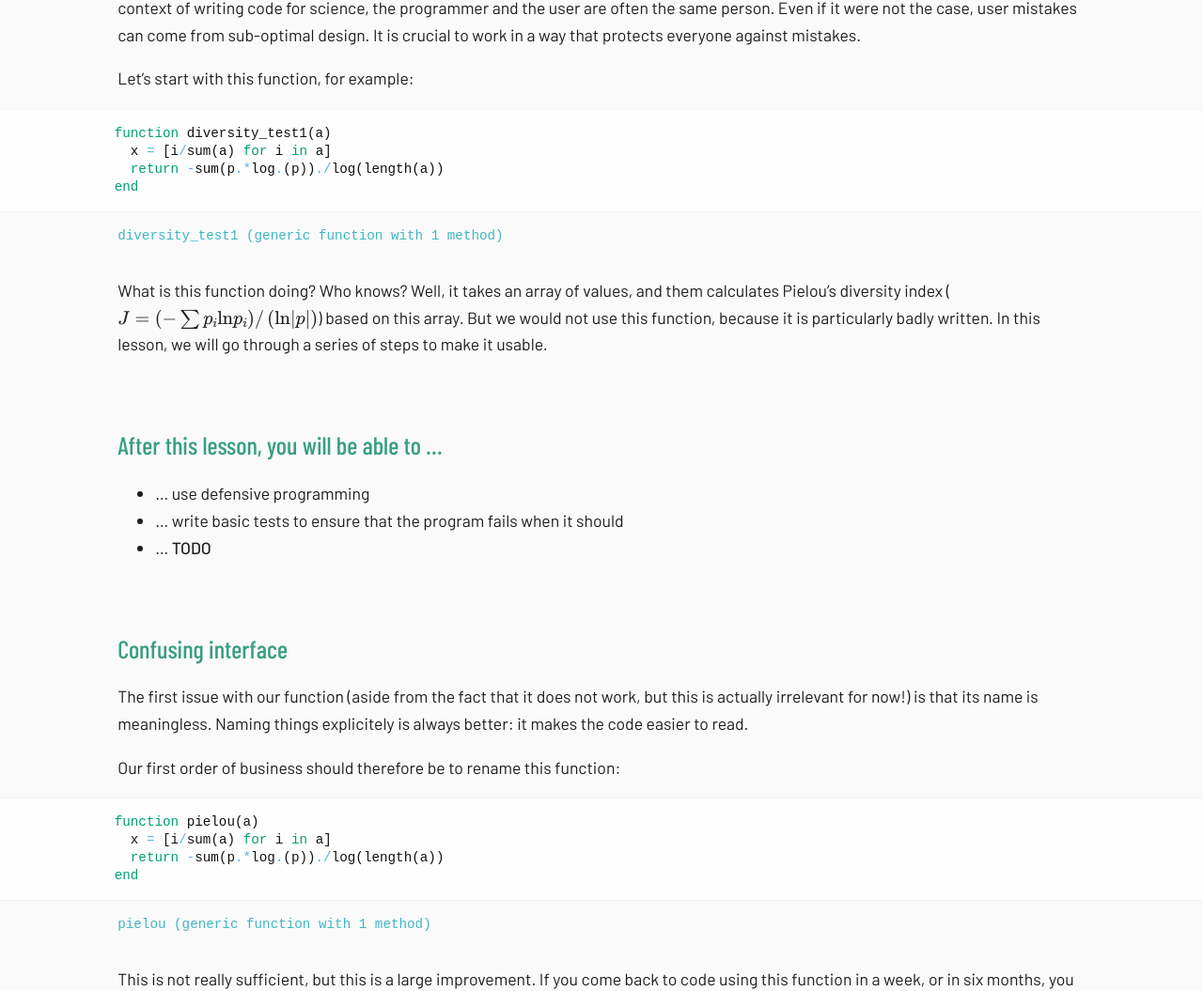
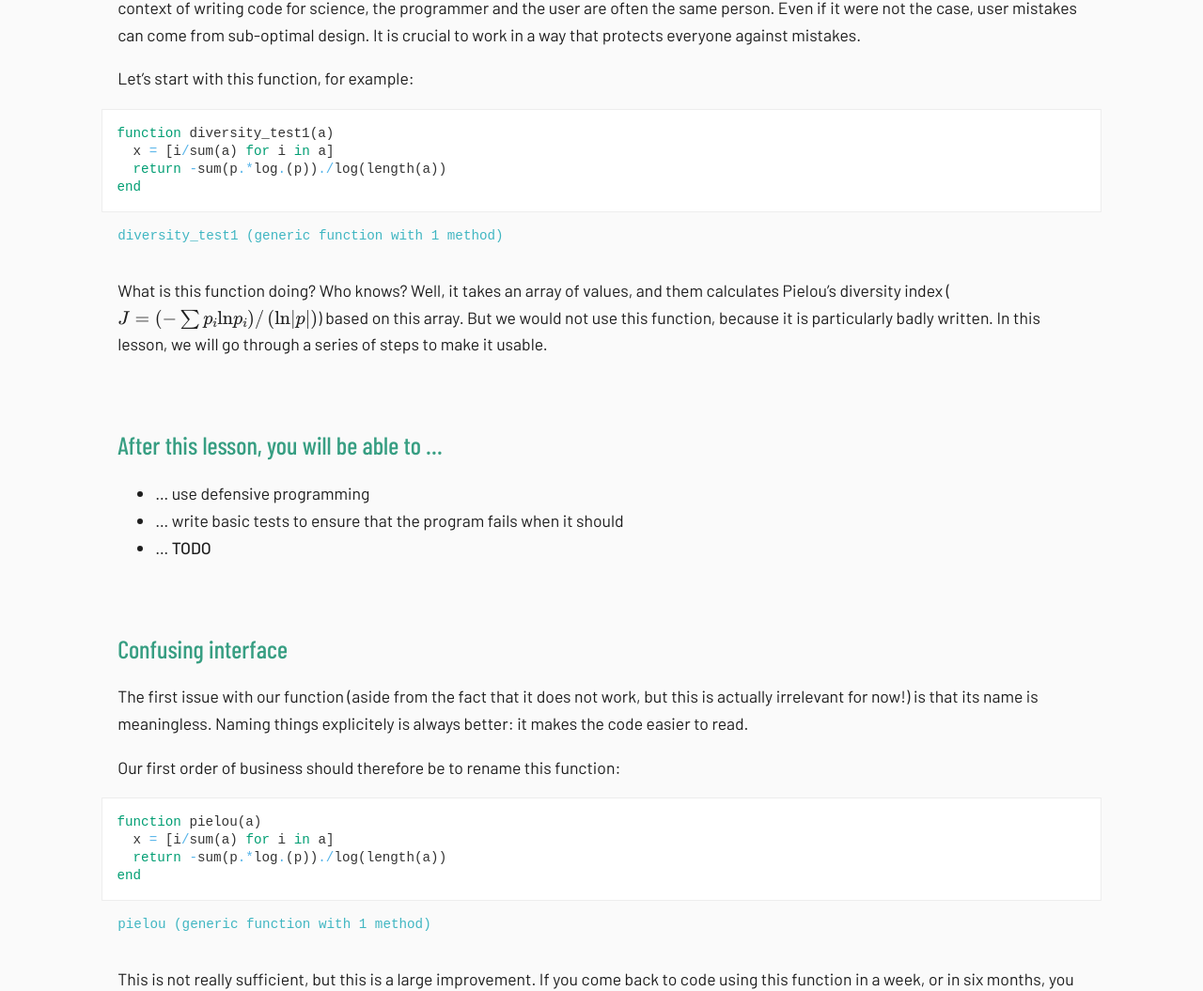
Before and after one commit to tpoisot/ScientificComputingForTheRestOfUs, a Jekyll site: the page built from _lessons/avoiding_mistakes.md, in a window 1280 px wide. Shown: the part 266-1321 px from the top of the page at 94% size. Built offline with Jekyll 4.4.1, drawn with Linux system fonts in a browser that asks for light colours; some web fonts are replaced; formulas are drawn with MathJax 3; a style sheet for code colours, icons or effects is not loaded.

Commit message:
add code boxes styling

```diff
--- /dev/null
+++ b/_scss/code.scss
@@ -0,0 +1,45 @@
+pre {
+  white-space: pre-wrap;
+  word-wrap: break-word;
+  margin: 0px auto;
+  padding: 1em 0em;
+  font-size: 90%;
+  line-height: 1.2rem;
+}
+
+pre, code {
+  color: $color-code;
+}
+
+
+.language-julia {
+  background-color: lighten($color-bg, 5%);
+  border: 1px solid darken($color-bg, 5%);
+  margin-left: -1em;
+  margin-right: -1em;
+  pre {
+    margin: 0px 0em;
+    padding: 1em 1em;
+    code {
+      color: #333;
+    }
+  }
+}
+
+
+.cm {
+  color: #555;
+  font-style: italic;
+}
+.k {
+  color: #009e73;
+}
+.mi, .mf {
+  color: #d55e00;
+}
+.o {
+  color: #56b4e9;
+}
+.s {
+  color: #cc79a7;
+}
--- a/resources/css/style.scss
+++ b/resources/css/style.scss
@@ -5,6 +5,7 @@
 @import "colors";
 @import "palette-{{site.palette}}";
 @import "callouts";
+@import "code";
 
 * {
   box-sizing: border-box;
@@ -41,11 +42,6 @@ h3, h4, h5, h6 {
       color: darken($color-href, 5%);
     }
   }
-}
-
-pre {
-  white-space: pre-wrap;
-  word-wrap: break-word;
 }
 
 .lead {
@@ -129,53 +125,6 @@ p.callout {
   margin-right: 2em;
 }
 
-pre, code {
-  color: $color-code;
-}
-
-pre {
-  margin: 0px auto;
-  padding: 1em 0em;
-  font-size: 90%;
-  line-height: 1.2rem;
-}
-
-.language-julia {
-  background-color: #fefefe;
-  border-top: 1px solid #f3f3f3;
-  border-bottom: 1px solid #f3f3f3;
-  width: 100vw;
-  transform: translateX(-50%);
-  margin-left: 50%;
-  pre {
-    margin: 0px auto;
-    max-width: 1100px;
-    padding: 1em 2em;
-    font-size: 90%;
-    line-height: 1.2rem;
-    code {
-      color: #111;
-    }
-  }
-}
-
-.cm {
-  color: #555;
-  font-style: italic;
-}
-.k {
-  color: #009e73;
-}
-.mi, .mf {
-  color: #d55e00;
-}
-.o {
-  color: #56b4e9;
-}
-.s {
-  color: #cc79a7;
-}
-
 .card {
   border-radius: 4px;
   padding: 2em 1em;
```
